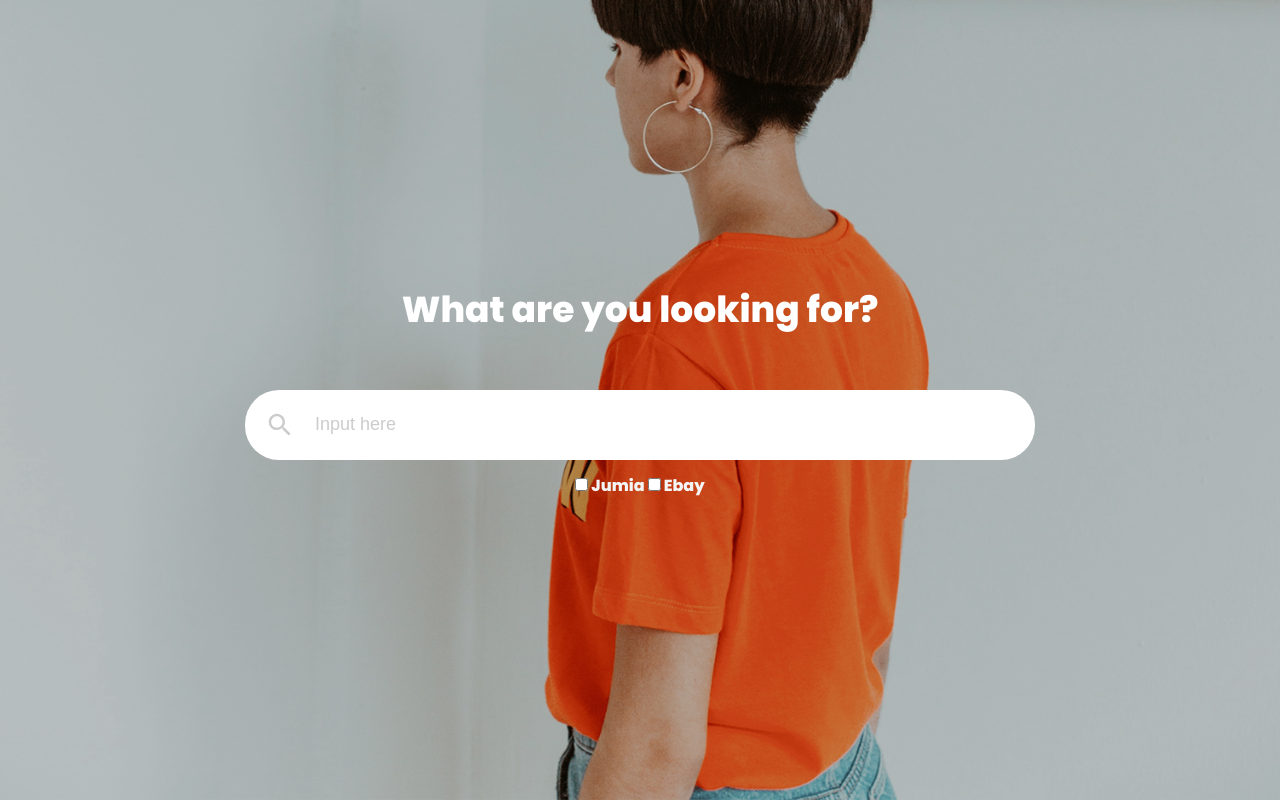
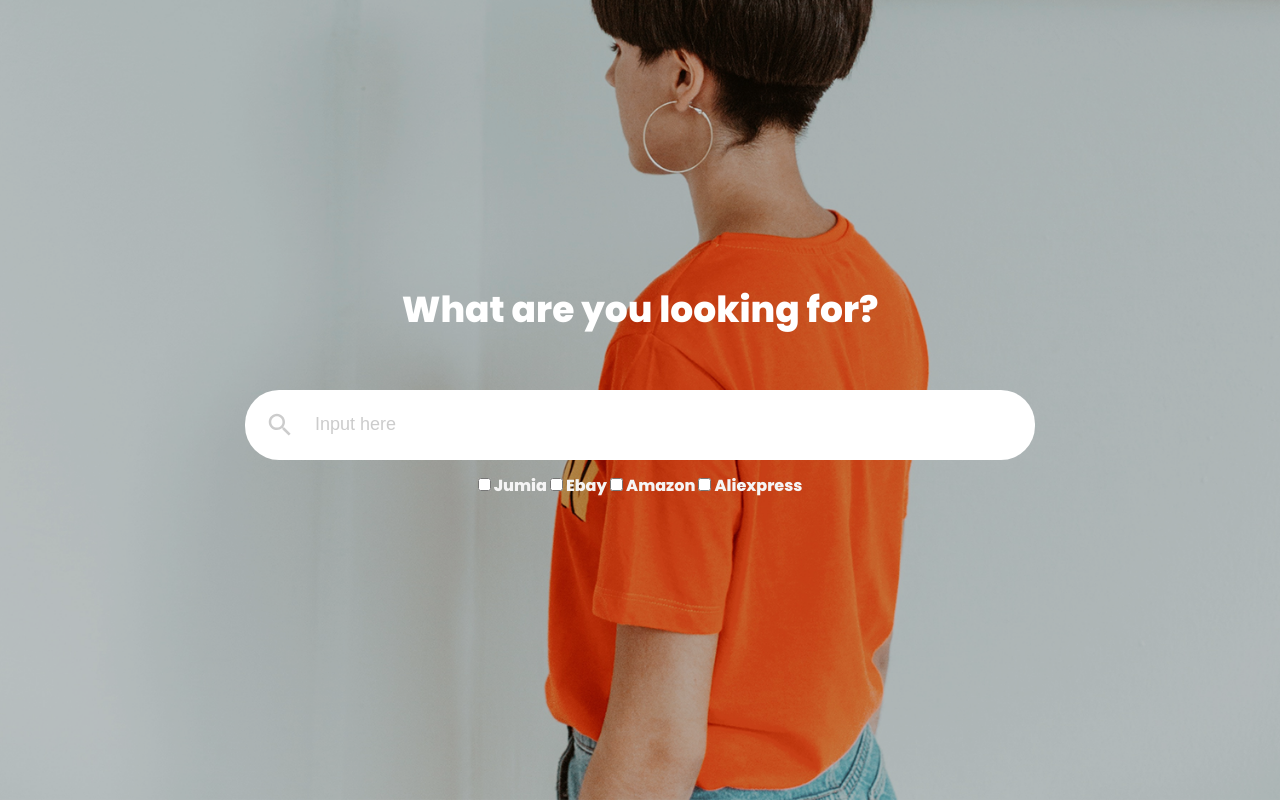
Before and after one commit to Omoleen/final-year-scraper, a Django app: page / in a window 1280 px wide. Run offline with Django 3.2, Linux system fonts and the light colour scheme.

Commit message:
amazon html

```diff
--- a/templates/searchpage.html
+++ b/templates/searchpage.html
@@ -37,6 +37,8 @@
           <div style="text-align: center;color: whitesmoke; font-weight: bold">
               <input id="stores" type="checkbox" value="jumia" name="stores[]"/> Jumia
               <input id="stores" type="checkbox" value="ebay" name="stores[]"/> Ebay
+              <input id="stores" type="checkbox" value="amazon" name="stores[]"/> Amazon
+              <input id="stores" type="checkbox" value="aliexpress" name="stores[]"/> Aliexpress
           </div>
 
       </form>
--- a/webscrape/views.py
+++ b/webscrape/views.py
@@ -88,6 +88,7 @@ def searchresult(request):
             trendsearch.stores = stores
             trendsearch.save()
             presentpage = ''
+            urls = []
             if 'jumia' in stores:
                 if 'ebay' and 'aliexpress' and 'jiji' and 'amazon' not in stores:
                     urls = [f"https://www.jumia.com.ng/catalog/?q={search}"]
```
